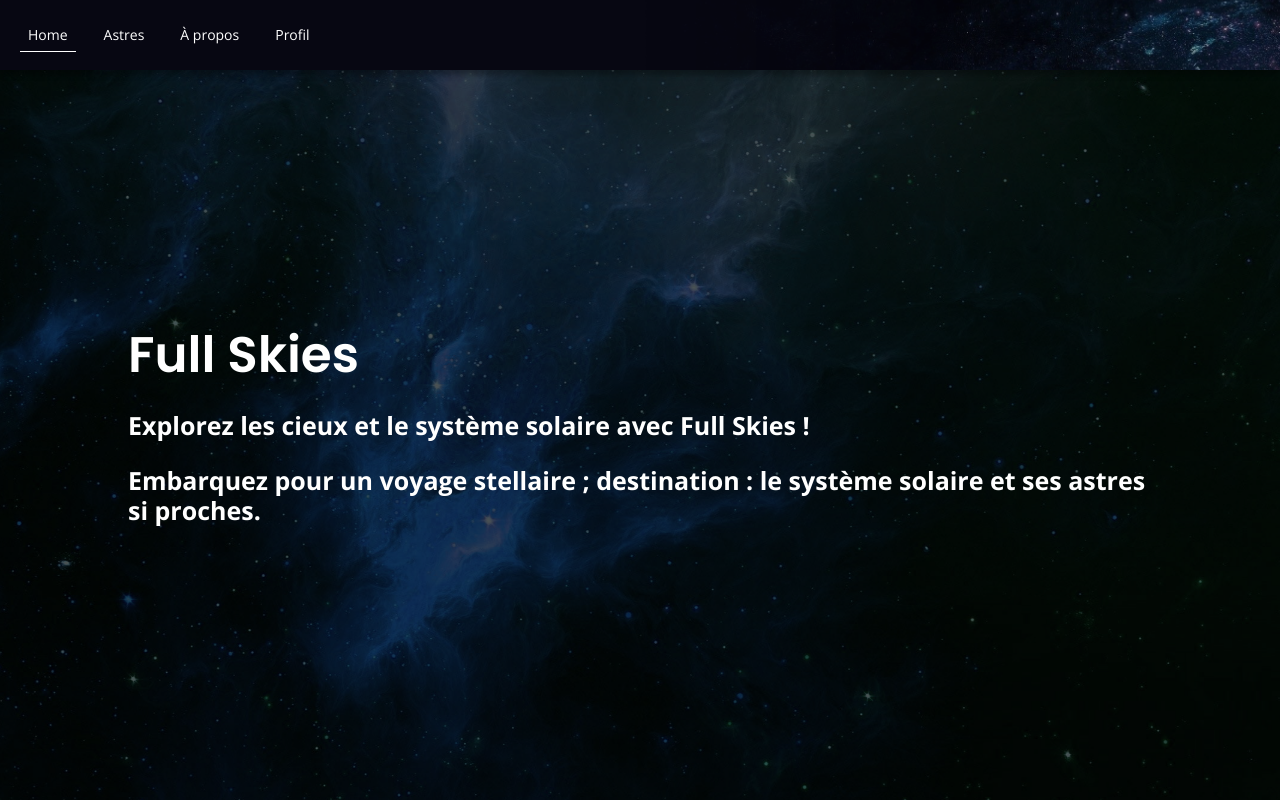
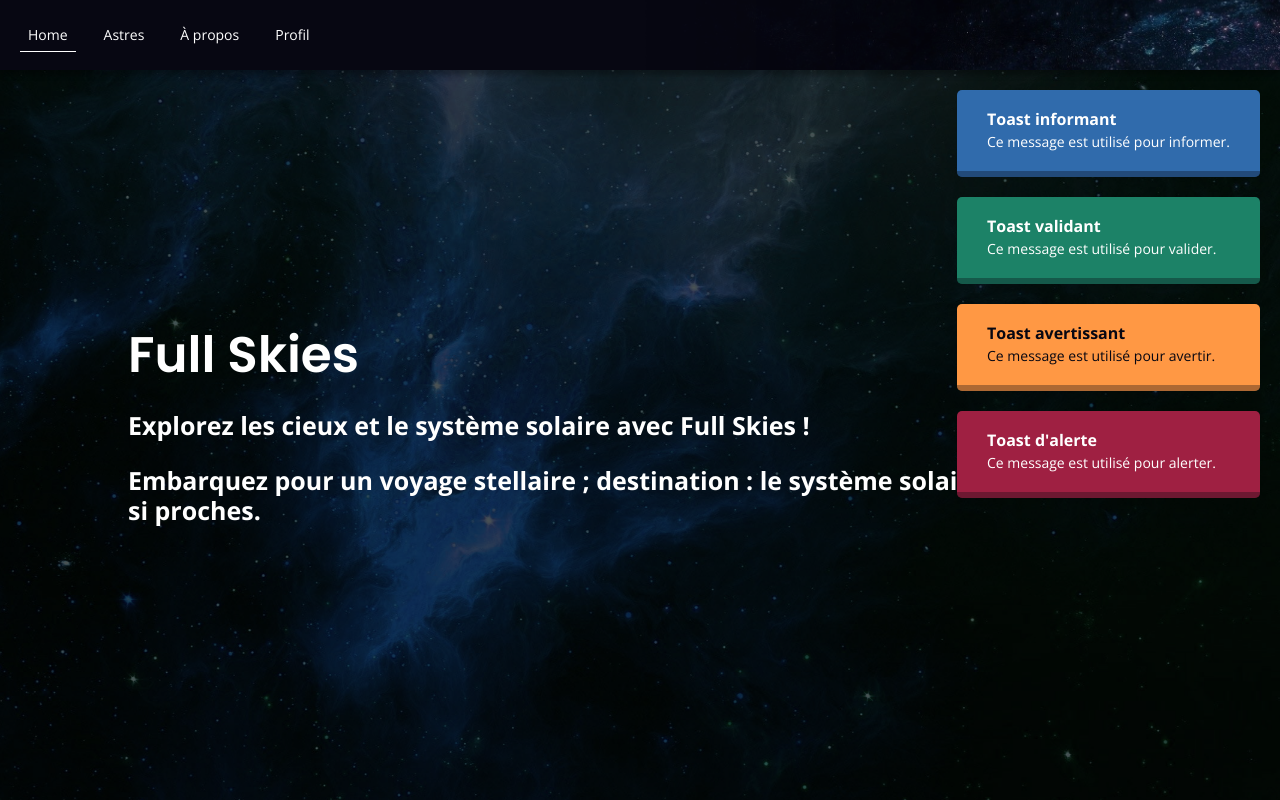
Before and after one commit to AlexisNP/full-skies, a Vue app: page / in a window 1280 px wide. Built offline with nearby package versions, Linux system fonts and the light colour scheme.

Commit message:
Added toast style and comp

```diff
--- a/src/App.vue
+++ b/src/App.vue
@@ -4,16 +4,19 @@
     <div class="fs-content">
       <router-view />
     </div>
+    <toasts-list />
   </div>
 </template>
 
 <script lang="ts">
 import { defineComponent } from "vue";
 import Navbar from "@/components/Navbar.vue";
+import ToastsList from "@/components/toast/ToastsList.vue";
 
 export default defineComponent({
   components: {
-    Navbar
+    Navbar,
+    ToastsList,
   }
 });
 </script>
--- a/src/assets/scss/_animations.scss
+++ b/src/assets/scss/_animations.scss
@@ -36,6 +36,15 @@
   }
 }
 
+@keyframes slideFromRight {
+  from {
+    transform: translateX(100%);
+  }
+  to {
+    transform: translateX(0);
+  }
+}
+
 @keyframes paneBgAround {
   0% {
     background-position: -10vw 0%;
--- a/src/assets/scss/_variables.scss
+++ b/src/assets/scss/_variables.scss
@@ -7,6 +7,16 @@ $space-blue-700:  #1d3557;
 $space-blue-600:  #234e69;
 $space-blue-500:  #457b9d;
 $space-blue-300:  #a8dadc;
+
+$blue:        #306BAC;
+$green:       #1c8267;
+$orange:      #ff9844;
+$red:         #9f2042;
+
+$info: $blue;
+$valid: $green;
+$warning: $orange;
+$danger: $red;
 
 $primary: $space-blue-700;
 $primary-light: $space-blue-600;
--- /dev/null
+++ b/src/components/toast/ToastCard.vue
@@ -0,0 +1,61 @@
+<template>
+  <div class="toast-card" :class="variant">
+    <div class="toast-title">
+      <slot name="title" />
+    </div>
+    <div class="toast-message">
+      <slot name="message" />
+    </div>
+  </div>
+</template>
+
+<script>
+import { defineComponent } from "vue";
+
+export default defineComponent({
+  name: "ToastCard",
+  props: {
+    variant: String
+  }
+});
+</script>
+
+<style lang="scss" scoped>
+.toast-card {
+  position: relative;
+  padding: 20px 30px 26px;
+  border-radius: 5px;
+  animation: fadeIn 1s cubic-bezier(0.175, 1, 0.32, 1),
+    slideFromRight 1s cubic-bezier(0.175, 1, 0.32, 1);
+    overflow: hidden;
+  .toast-title {
+    margin-bottom: 5px;
+    font-size: 16px;
+    font-weight: $fw-bold;
+  }
+  &:after {
+    position: absolute;
+    display: block;
+    content: "";
+    left: 0;
+    right: 0;
+    bottom: 0;
+    width: 100%;
+    height: 6px;
+    background: rgba($fs-black, 33%);
+  }
+  &.info {
+    background-color: $info;
+  }
+  &.valid {
+    background-color: $valid;
+  }
+  &.warning {
+    color: $fs-black;
+    background-color: $warning;
+  }
+  &.danger {
+    background-color: $danger;
+  }
+}
+</style>
--- /dev/null
+++ b/src/components/toast/ToastsList.vue
@@ -0,0 +1,63 @@
+<template>
+  <div class="toast-wrapper">
+    <div class="toast-item">
+      <toast-card variant="info">
+        <template #title>Toast informant</template>
+        <template #message>
+          Ce message est utilisé pour informer.
+        </template>
+      </toast-card>
+    </div>
+    <div class="toast-item">
+      <toast-card variant="valid">
+        <template #title>Toast validant</template>
+        <template #message>
+          Ce message est utilisé pour valider.
+        </template>
+      </toast-card>
+    </div>
+    <div class="toast-item">
+      <toast-card variant="warning">
+        <template #title>Toast avertissant</template>
+        <template #message>
+          Ce message est utilisé pour avertir.
+        </template>
+      </toast-card>
+    </div>
+    <div class="toast-item">
+      <toast-card variant="danger">
+        <template #title>Toast d'alerte</template>
+        <template #message>
+          Ce message est utilisé pour alerter.
+        </template>
+      </toast-card>
+    </div>
+  </div>
+</template>
+
+<script>
+import { defineComponent } from "vue";
+import ToastCard from "./ToastCard.vue";
+
+export default defineComponent({
+  name: "ToastsList",
+  components: {
+    ToastCard
+  }
+});
+</script>
+
+<style lang="scss" scoped>
+.toast-wrapper {
+  position: fixed;
+  top: 90px;
+  height: 100%;
+  right: 0;
+  pointer-events: none;
+  .toast-item {
+    pointer-events: all;
+    margin-right: 20px;
+    margin-bottom: 20px;
+  }
+}
+</style>
```
